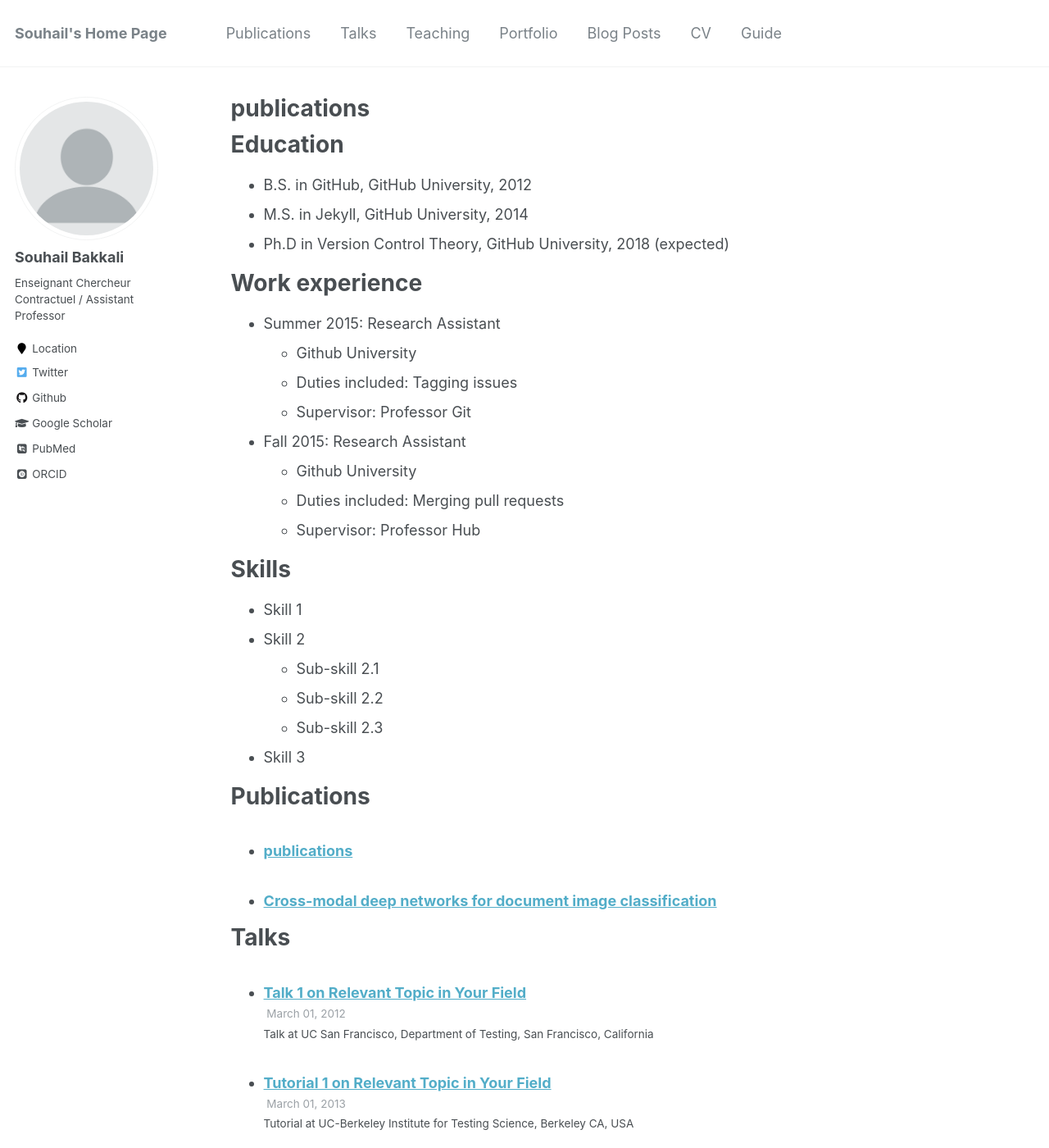
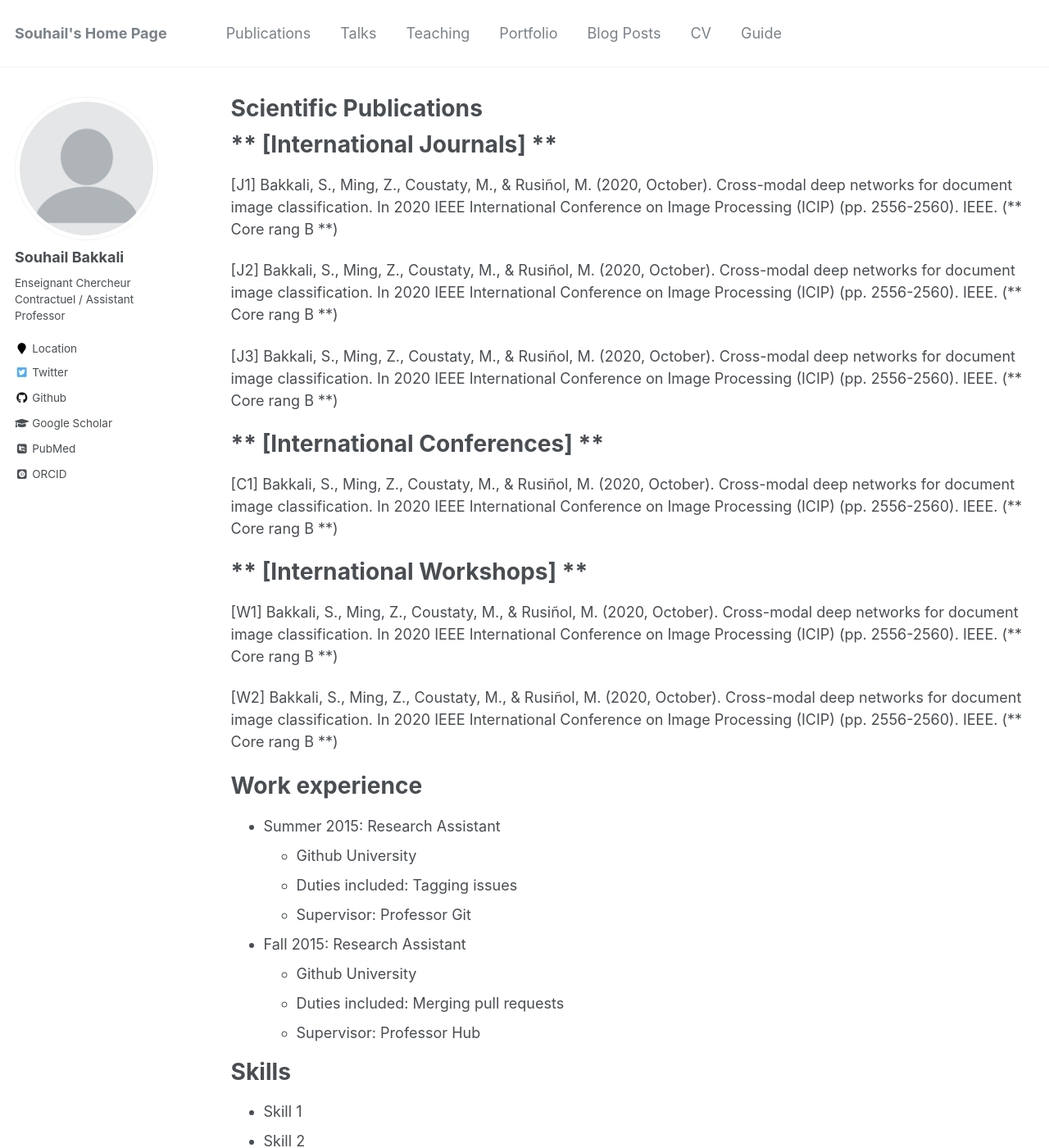
Before and after one commit to Sbakkalii/Sbakkalii.github.io, a Jekyll site: the page built from _publications/icdarw.md, in a window 1280 px wide and 1400 px high. Shown: the whole window at 82% size. Built offline with Jekyll 4.4.1, drawn with Linux system fonts in a browser that asks for light colours; some web fonts are replaced; some of the changed text lies outside the part shown.

Commit message:
Update icdarw.md

```diff
--- a/_publications/icdarw.md
+++ b/_publications/icdarw.md
@@ -1,6 +1,6 @@
 ---
 layout: archive
-title: "publications"
+title: "Scientific Publications"
 permalink: /publications/
 author_profile: true
 redirect_from:
@@ -9,11 +9,23 @@ redirect_from:
 
 {% include base_path %}
 
-Education
+** [International Journals] **
 ======
-* B.S. in GitHub, GitHub University, 2012
-* M.S. in Jekyll, GitHub University, 2014
-* Ph.D in Version Control Theory, GitHub University, 2018 (expected)
+[J1] Bakkali, S., Ming, Z., Coustaty, M., & Rusiñol, M. (2020, October). Cross-modal deep networks for document image classification. In 2020 IEEE International Conference on Image Processing (ICIP) (pp. 2556-2560). IEEE. (** Core rang B **)
+
+[J2] Bakkali, S., Ming, Z., Coustaty, M., & Rusiñol, M. (2020, October). Cross-modal deep networks for document image classification. In 2020 IEEE International Conference on Image Processing (ICIP) (pp. 2556-2560). IEEE. (** Core rang B **)
+
+[J3] Bakkali, S., Ming, Z., Coustaty, M., & Rusiñol, M. (2020, October). Cross-modal deep networks for document image classification. In 2020 IEEE International Conference on Image Processing (ICIP) (pp. 2556-2560). IEEE. (** Core rang B **)
+
+** [International Conferences] **
+======
+[C1] Bakkali, S., Ming, Z., Coustaty, M., & Rusiñol, M. (2020, October). Cross-modal deep networks for document image classification. In 2020 IEEE International Conference on Image Processing (ICIP) (pp. 2556-2560). IEEE. (** Core rang B **)
+
+** [International Workshops] **
+======
+[W1] Bakkali, S., Ming, Z., Coustaty, M., & Rusiñol, M. (2020, October). Cross-modal deep networks for document image classification. In 2020 IEEE International Conference on Image Processing (ICIP) (pp. 2556-2560). IEEE. (** Core rang B **)
+
+[W2] Bakkali, S., Ming, Z., Coustaty, M., & Rusiñol, M. (2020, October). Cross-modal deep networks for document image classification. In 2020 IEEE International Conference on Image Processing (ICIP) (pp. 2556-2560). IEEE. (** Core rang B **)
 
 Work experience
 ======
```
